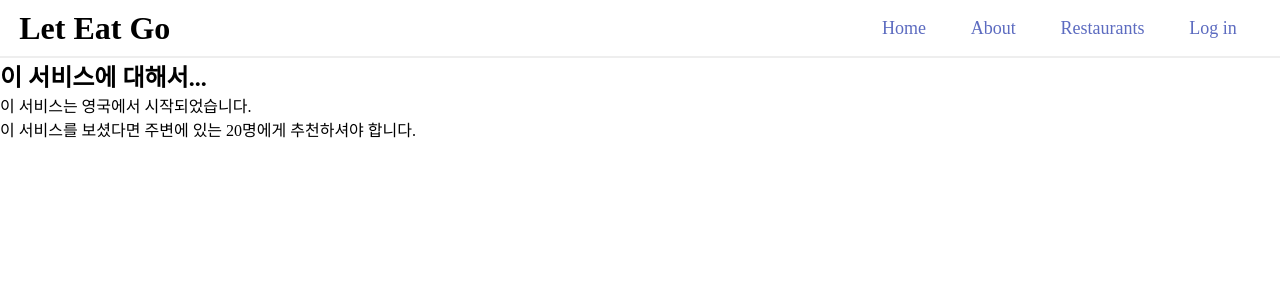
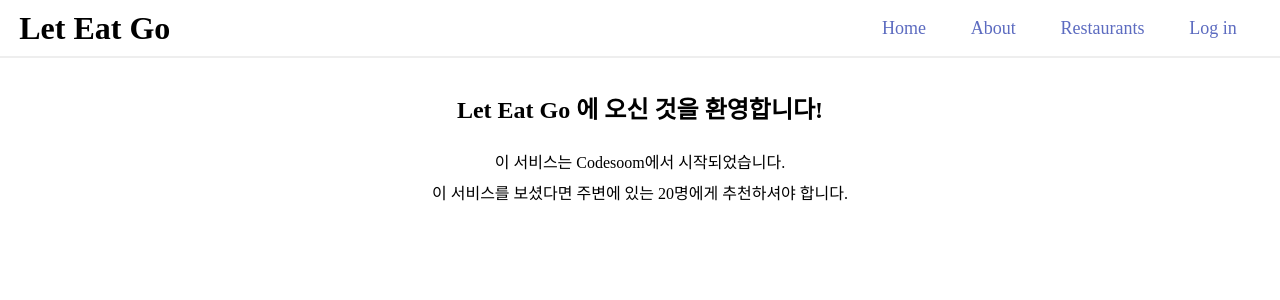
Before and after one commit to CodeSoom/react-week8-assignment-1, a React app: page /about in a window 1280 px wide. Shown: the top 300 px of the page. Built offline with nearby package versions, Linux system fonts and the light colour scheme.

Commit message:
Apply Emotion to AboutPage component

```diff
--- a/src/pages/AboutPage.jsx
+++ b/src/pages/AboutPage.jsx
@@ -1,11 +1,29 @@
+import styled from '@emotion/styled';
+
 import React from 'react';
+
+const Container = styled.div({
+  marginTop: '2em',
+  marginBottom: '2em',
+  textAlign: 'center',
+});
+
+const Title = styled.h2({
+  margin: '1em',
+  textAlign: 'center',
+});
+
+const Description = styled.p({
+  margin: '0.4em 0',
+  textAlign: 'center',
+});
 
 export default function AboutPage() {
   return (
-    <div>
-      <h2>이 서비스에 대해서...</h2>
-      <p>이 서비스는 영국에서 시작되었습니다.</p>
-      <p>이 서비스를 보셨다면 주변에 있는 20명에게 추천하셔야 합니다.</p>
-    </div>
+    <Container>
+      <Title>Let Eat Go 에 오신 것을 환영합니다!</Title>
+      <Description>이 서비스는 Codesoom에서 시작되었습니다.</Description>
+      <Description>이 서비스를 보셨다면 주변에 있는 20명에게 추천하셔야 합니다.</Description>
+    </Container>
   );
 }
```
